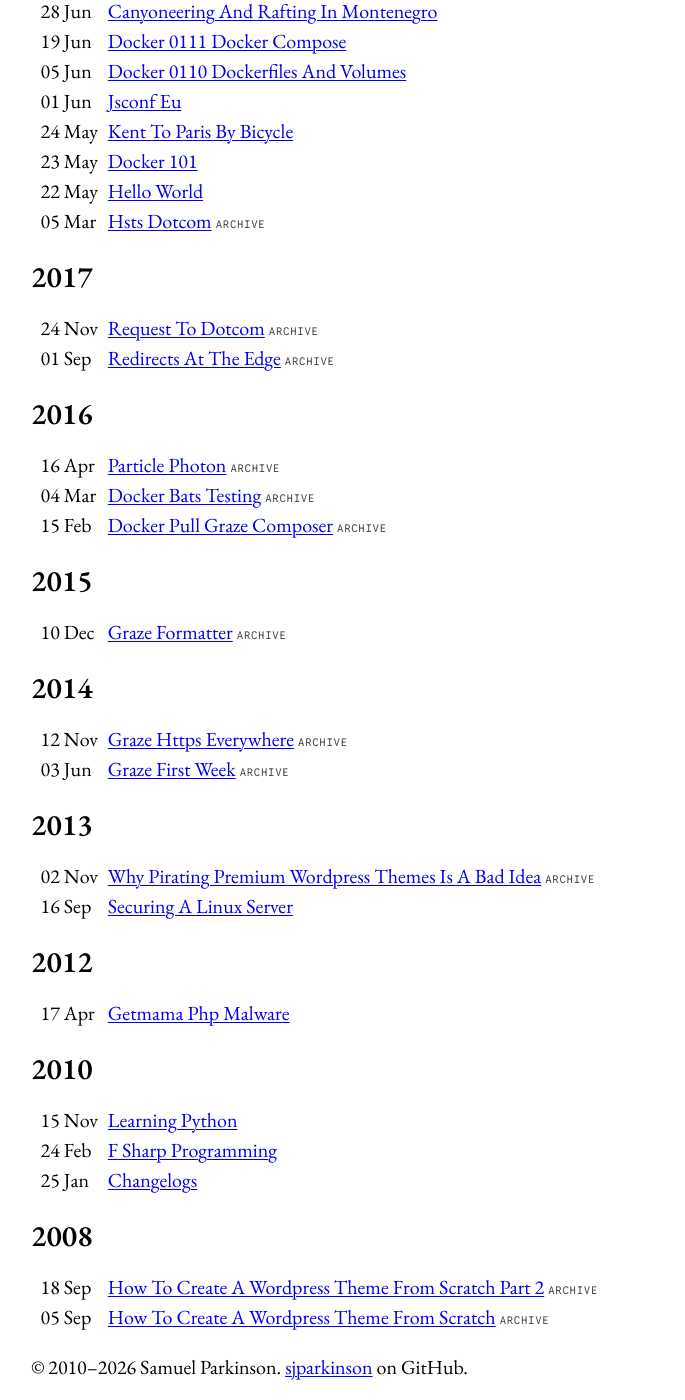
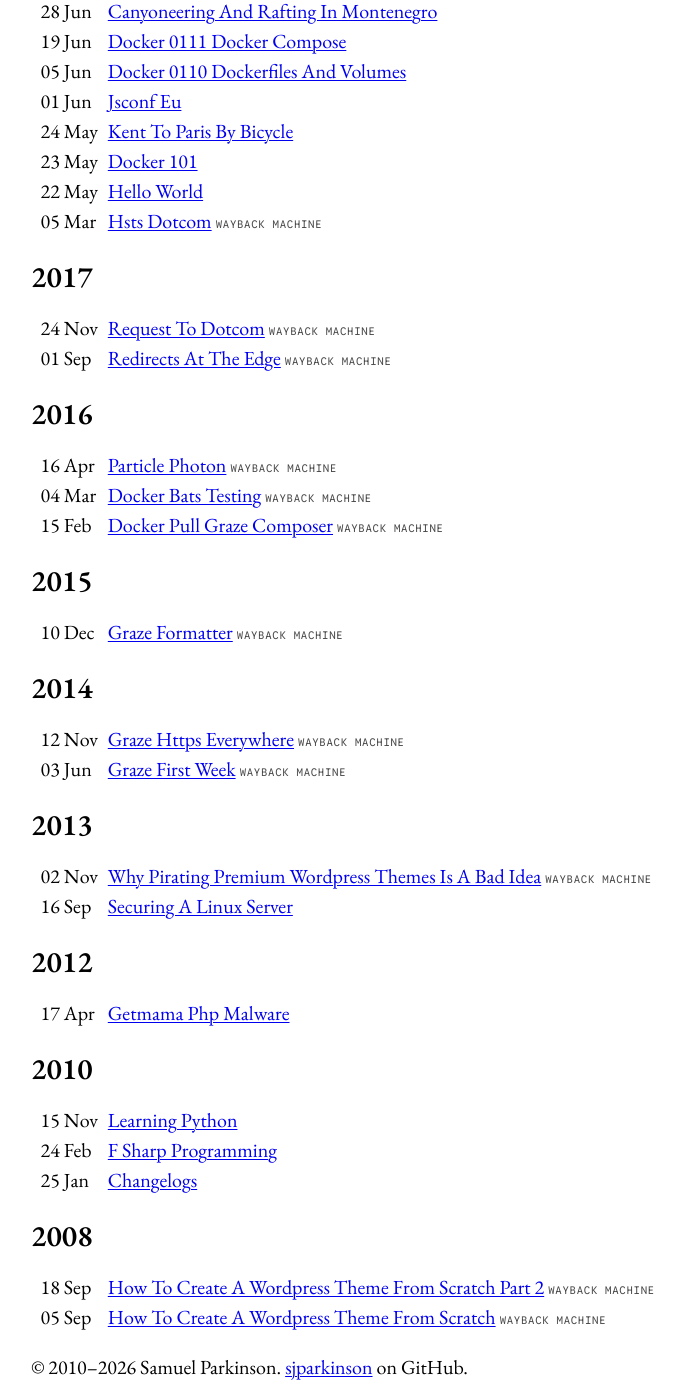
Before and after one commit to sjparkinson/uncomplicated.systems, a Jekyll site: the page built from index.html, in a window 1280 px wide and 1400 px high, scrolled down 935 px. Shown: the whole window, without its empty margins (249-934 px from the left). Built offline with Jekyll 4.4.1, drawn with Linux system fonts in a browser that asks for light colours; some of the changed text lies outside the part shown.

Commit message:
Update archive link tag to display "Wayback Machine" instead of "archive"

```diff
--- a/index.html
+++ b/index.html
@@ -12,7 +12,7 @@
       <time datetime="{{ post.date | date: "%Y-%m-%d" }}">{{ post.date | date: "%d %b" }}</time>
       <span>
         {% if post.archive_url -%}
-        <a href="{{ post.archive_url }}">{{ post.title }}</a> <span class="tag">archive</span>
+        <a href="{{ post.archive_url }}">{{ post.title }}</a> <span class="tag">Wayback Machine</span>
         {%- else -%}
         <a href="{{ post.url | relative_url }}">{{ post.title }}</a>
         {%- endif %}
```
